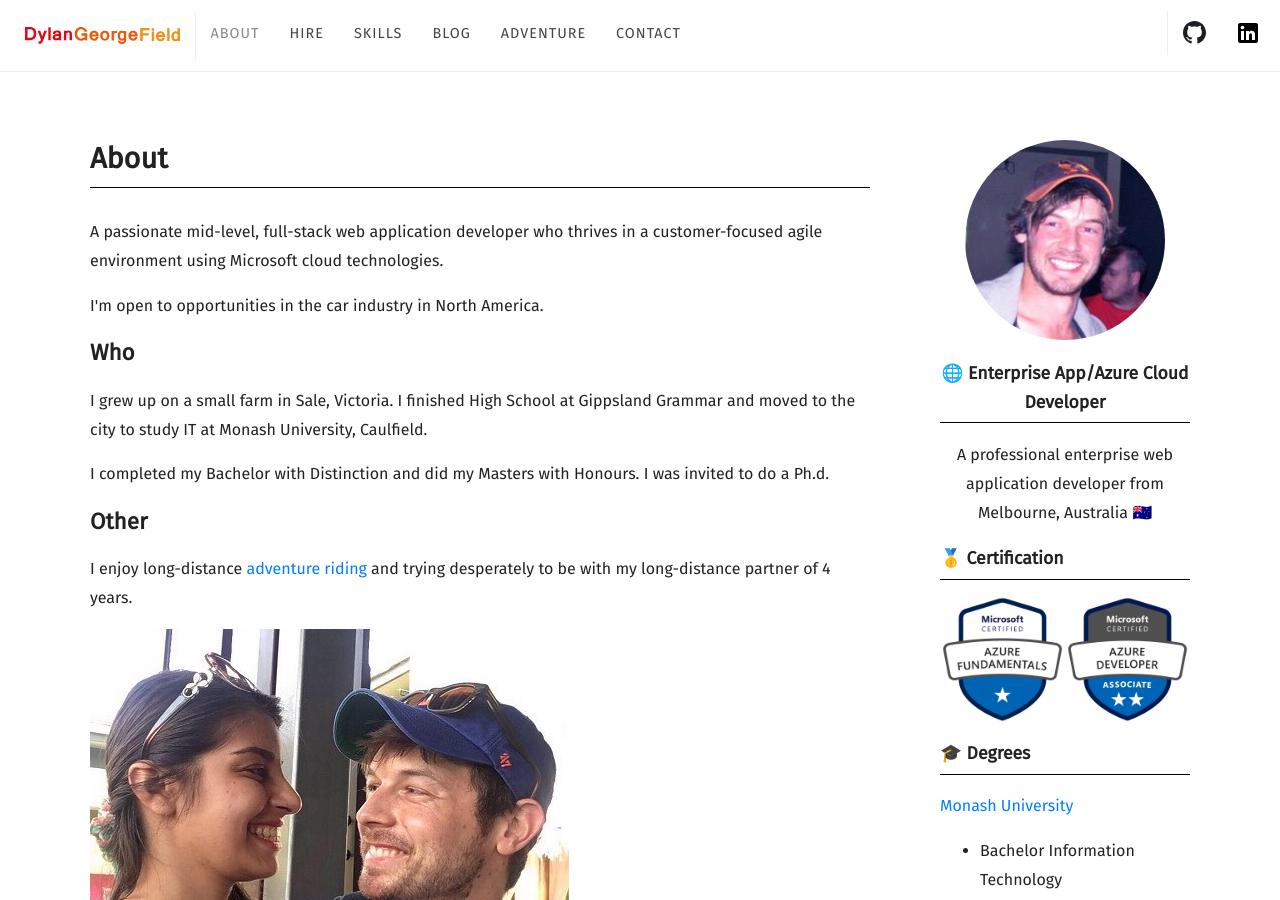
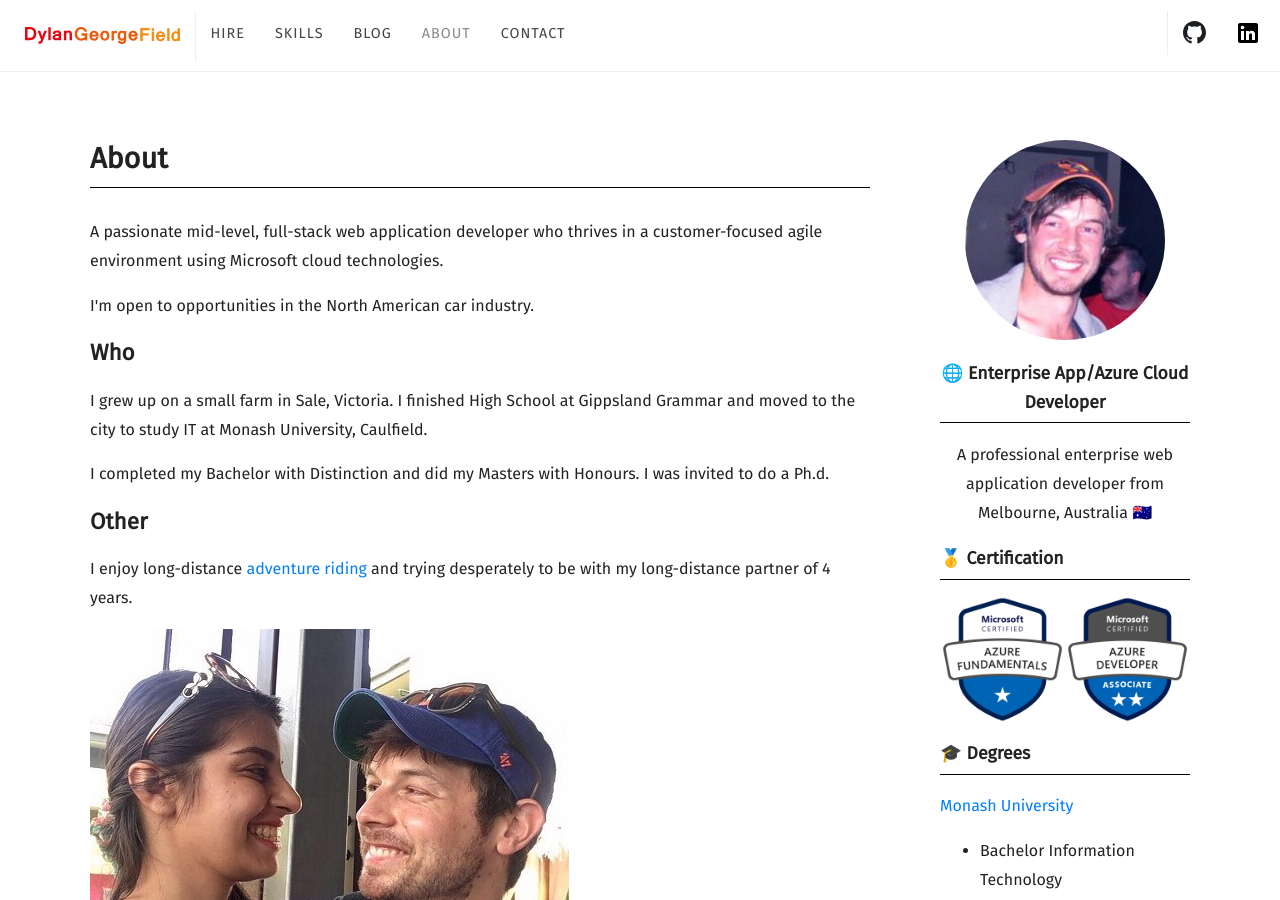
Before and after one commit to Dylan-George-Field/software.georgefield.com.au, a Jekyll site: the page built from about.html, in a window 1280 px wide and 900 px high. Built offline with Jekyll 4.4.1, drawn with Linux system fonts in a browser that asks for light colours; some web fonts are replaced.

Commit message:
Remove adventure section

```diff
--- a/_data/navigation.yml
+++ b/_data/navigation.yml
@@ -1,12 +1,10 @@
-- name: About
-  link: /about/
 - name: Hire
   link: /hire
 - name: Skills
   link: /skills/
 - name: Blog
   link: /blog/
-- name: Adventure
-  link: https://adventure.georgefield.com.au
+- name: About
+  link: /about/
 - name: Contact
   link: /contact/
--- a/about.html
+++ b/about.html
@@ -10,7 +10,7 @@ title: About
 	</p>
 
 	<p>
-		I'm open to opportunities in the car industry in North America.
+		I'm open to opportunities in the North American car industry.
 	</p>
 
 	<h2>Who</h2>
```
